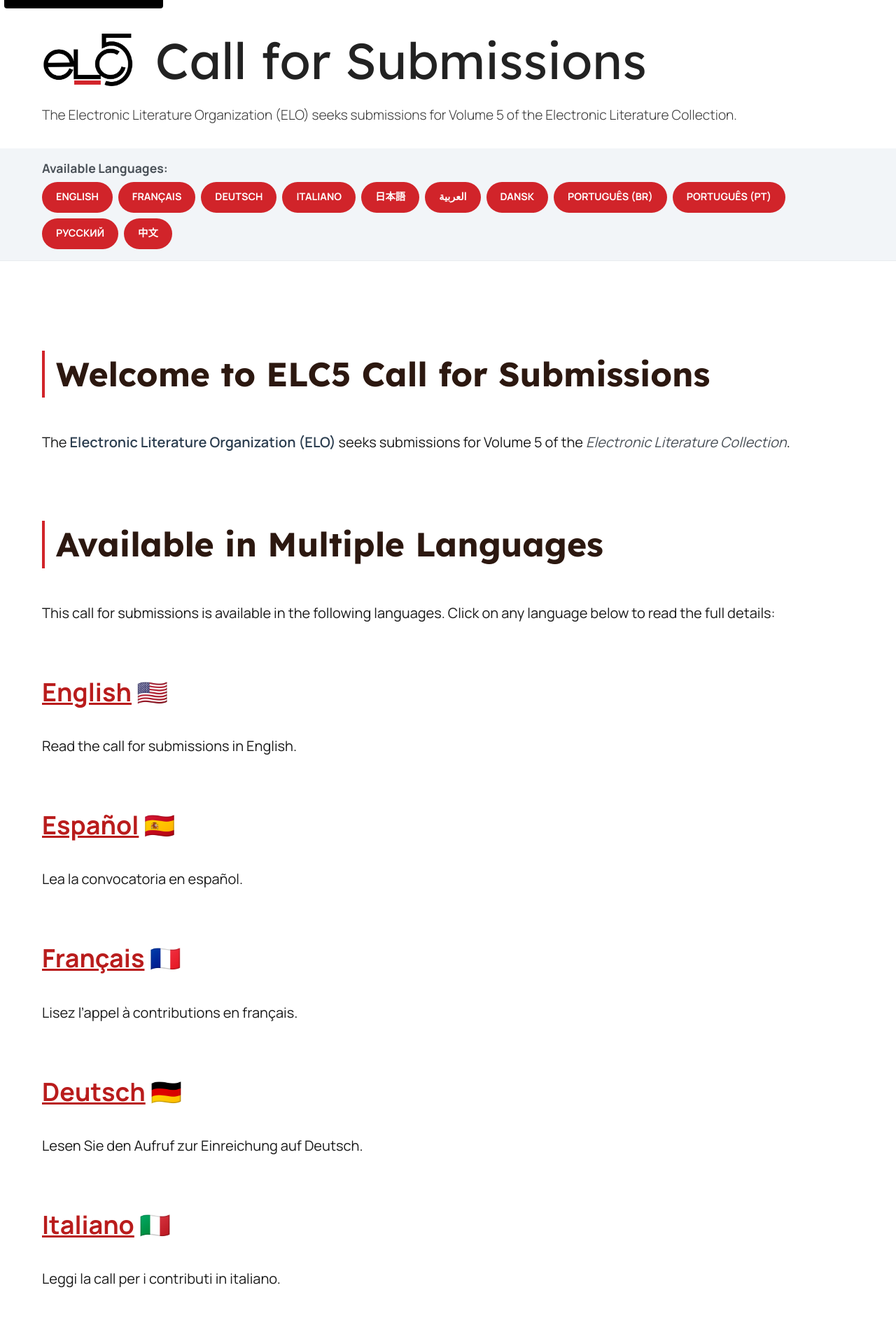
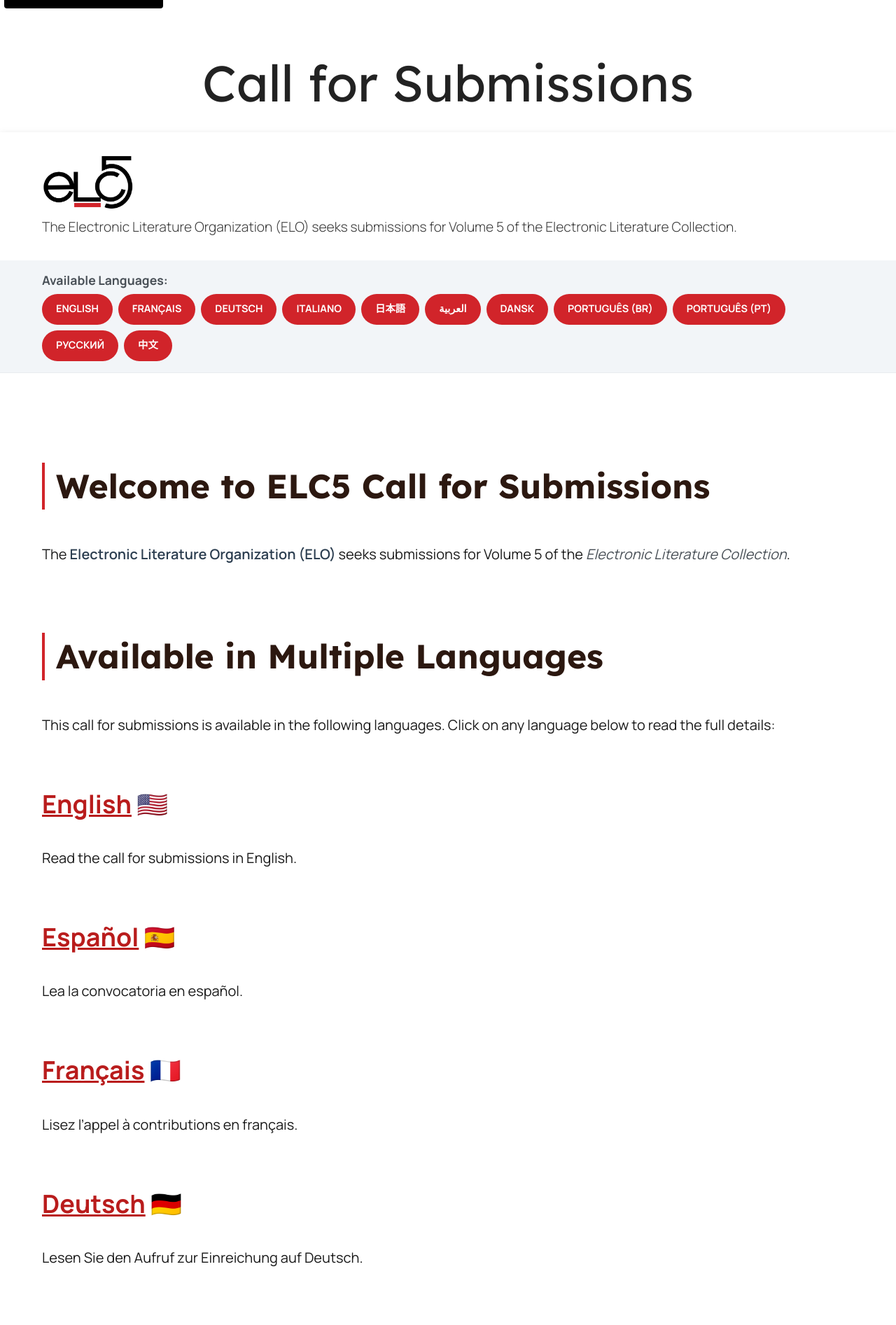
Before and after one commit to eliterature/elc5-info, a Jekyll site: the page built from docs/index.md, in a window 1280 px wide. Shown: the top 1893 px of the page at 70% size. Built offline with Jekyll 4.4.1, drawn with Linux system fonts in a browser that asks for light colours.

Commit message:
Shifting site-title for better WCAG match

```diff
--- a/docs/_layouts/default.html
+++ b/docs/_layouts/default.html
@@ -16,6 +16,10 @@
 </head>
 
 <body>
+  <h1 class="site-title">
+    <a href="{{ "/" | relative_url }}">{{ site.title | escape }}</a>
+  </h1>
+
   <a href="#main-content" class="skip-link">Skip to main content</a>
 
   <header class="site-header">
@@ -23,9 +27,7 @@
       <div class="header-content">
         <img src="{{ "/assets/images/elc5-logo.png" | relative_url }}"
           alt="Electronic Literature Collection Volume 5 Logo" class="site-logo">
-        <h1 class="site-title">
-          <a href="{{ "/" | relative_url }}">{{ site.title | escape }}</a>
-        </h1>
+
       </div>
       {% if site.description %}
       <p class="site-description">{{ site.description | escape }}</p>
--- a/docs/assets/css/style.scss
+++ b/docs/assets/css/style.scss
@@ -73,11 +73,12 @@ body {
 }
 
 .site-title {
-  margin: 0;
+  margin: 2rem 0 1rem 0;
   font-size: 4.5rem;
   border-bottom: none !important;
   padding-bottom: 0 !important;
-  margin-bottom: 0 !important;
+  text-align: center;
+  padding: 2rem 0;
 }
 
 .site-title a {
@@ -85,7 +86,6 @@ body {
   text-decoration: none;
   display: inline-block;
   padding: 0.25rem 0.5rem;
-  /*border-radius: 4px;*/
   transition: all 0.3s ease;
   font-family: "Lexend";
   font-weight: 400;
@@ -93,11 +93,21 @@ body {
 
 .site-title a:hover,
 .site-title a:focus {
-  /*color: white !important;*/
+  color: #222 !important;
   text-decoration: underline;
-  background-color: rgba(255, 255, 255, 0.1);
-  outline: 2px solid #fff;
-  outline-offset: 2px;
+  background-color: rgba(0, 0, 0, 0.05);
+  outline: 3px solid #2d5aa0;
+  outline-offset: 3px;
+  border-radius: 4px;
+}
+
+.site-title a:visited {
+  color: #222 !important;
+}
+
+.site-title a:visited:hover,
+.site-title a:visited:focus {
+  color: #222 !important;
 }
 
 /*.site-title a:visited {
```
Also changed, not shown: 14 other files.
